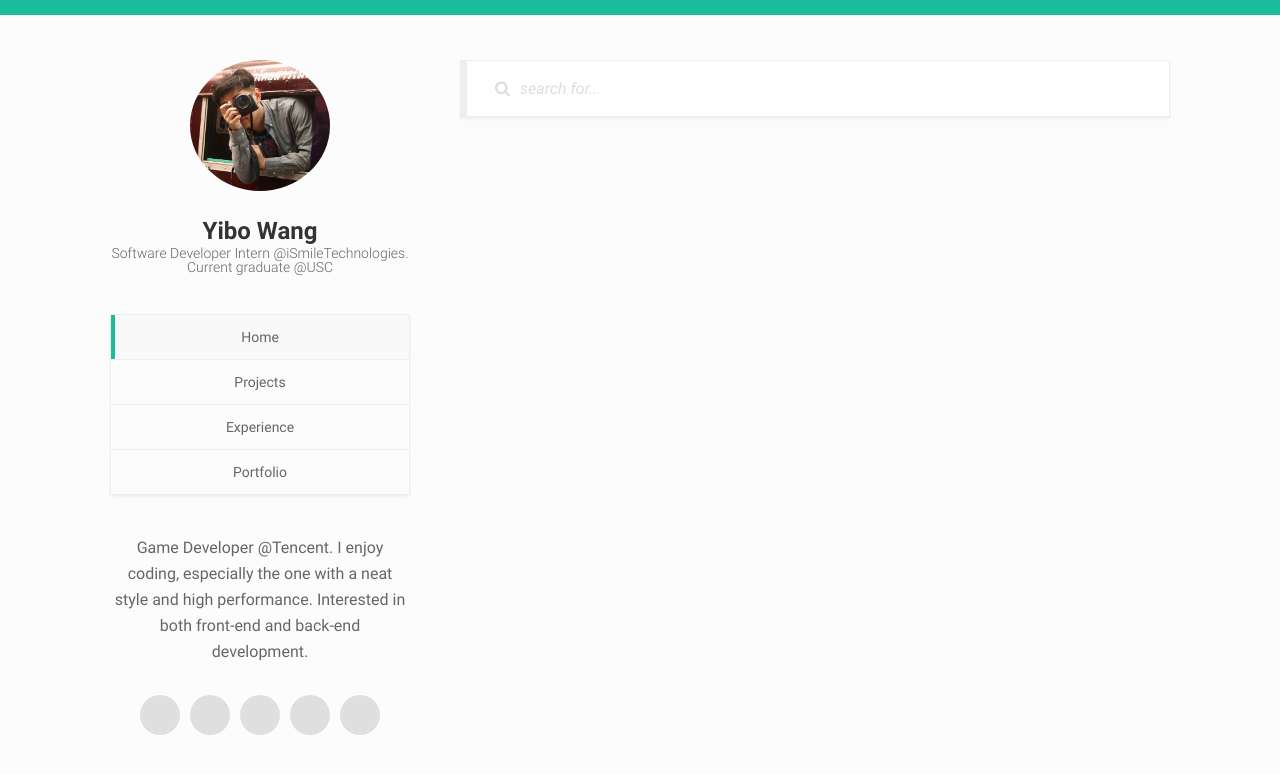
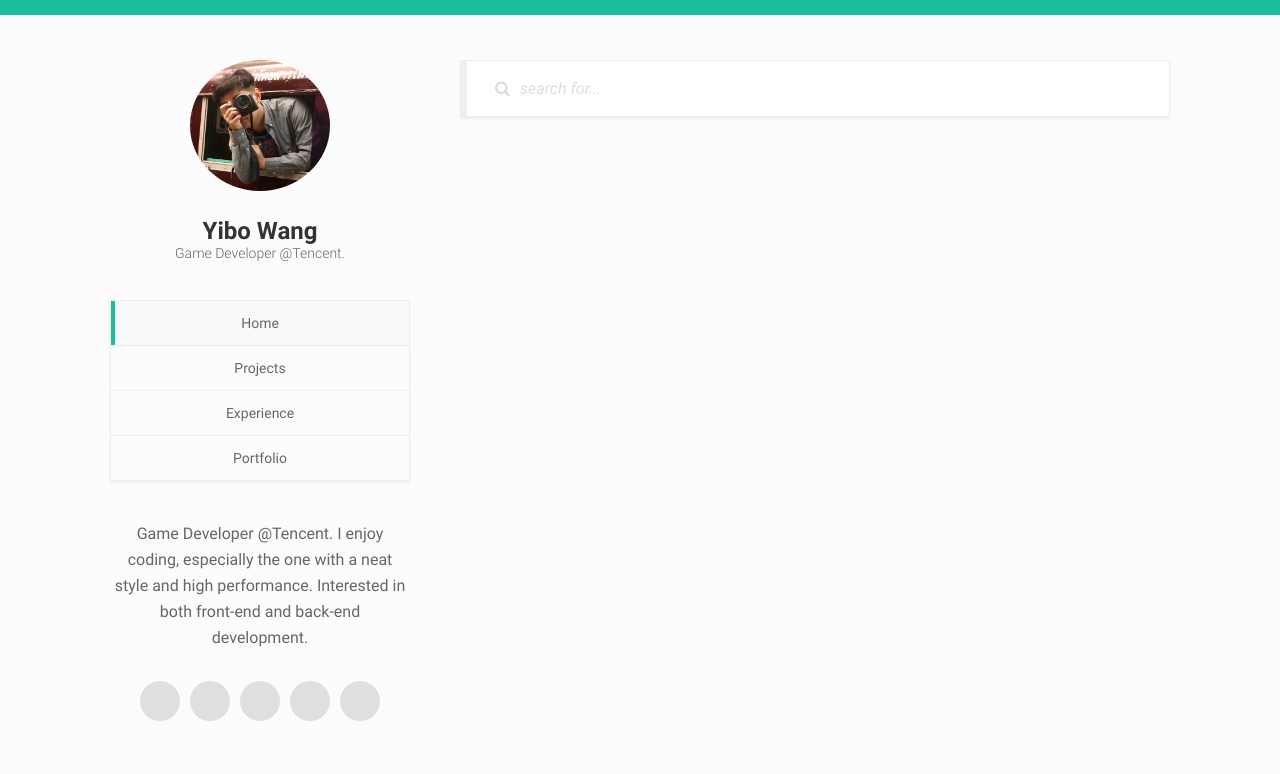
Before and after one commit to LoneRan/loneran.github.io, a Jekyll site: the page built from index.html, in a window 1280 px wide. Shown: the top 774 px of the page. Built offline with Jekyll 4.4.1, drawn with Linux system fonts in a browser that asks for light colours.

Commit message:
Update _config.yml

```diff
--- a/_config.yml
+++ b/_config.yml
@@ -1,7 +1,7 @@
 
 # General Settings
 name: Yibo Wang
-job_title: Software Developer Intern @iSmileTechnologies. Current graduate @USC
+job_title: Game Developer @Tencent.
 email: yibo.ivan.wang@gmail.com
 description: Game Developer @Tencent. I enjoy coding, especially the one with a neat style and high performance. Interested in both front-end and back-end development.
 avatar: /assets/images/IMG_2039.jpeg
```
